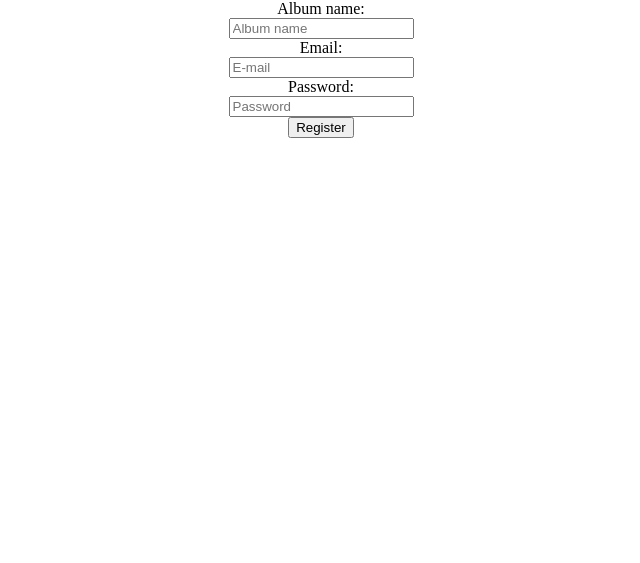
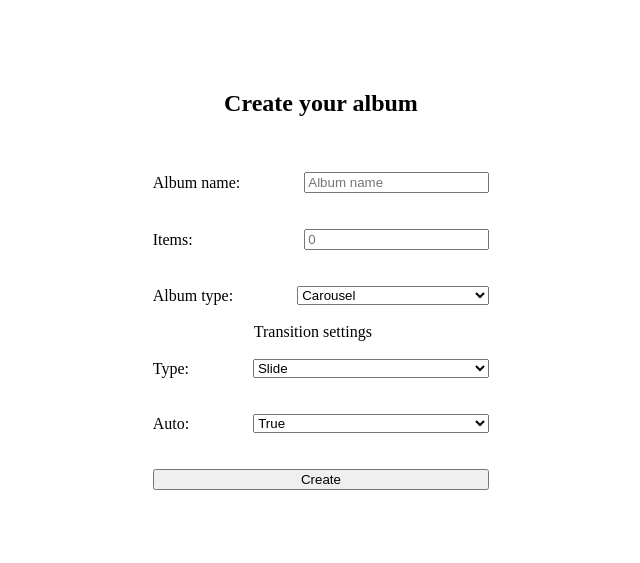
Before and after one commit to radaalinmihai/gallery-framework-v, a website: page frontend/create_album.html in a window 1280 px wide. Shown: the whole page, without its empty margins (319-959 px from the left). Drawn offline with Linux system fonts and the light colour scheme.

Commit message:
Added the form for creating the album

```diff
--- a/frontend/create_album.html
+++ b/frontend/create_album.html
@@ -1,18 +1,57 @@
 <!DOCTYPE html>
 <html>
-    <head>
-        <link rel='stylesheet' href='style.css' type='text/css'/>
-        <title>Album creation</title>
-    </head>
-    <body>
+<head>
+    <link rel='stylesheet' href='style.css' type='text/css' />
+    <title>Album creation</title>
+</head>
+<body>
+    <div class='container'>
         <form class='form-styling'>
-            <label for='album_name'><span>Album name: </span> </label>
-                <input type='text' name='album_name' id='album_name' placeholder='Album name' />
-                <label for='email'><span>Email:</span> </label>
-                <input type='email' name='email' id='email' placeholder='E-mail' />
-            <label for='password'><span>Password:</span> </label>
-                <input type='password' name='password' id='password' placeholder='Password' />
-            <button type='submit'>Register</button>
+            <h2>Create your album</h2>
+            <label>
+                <span>Album name:</span>
+                <input type='text' name='album_name' placeholder='Album name' />
+            </label>
+            <label>
+                <span>Items:</span>
+                <input type='number' name='items' placeholder='0' />
+            </label>
+            <label>
+                <span>Album type:</span>
+                <select>
+                    <option value='carousel'>Carousel</option>
+                </select>
+            </label>
+            <span>Transition settings</span>
+            <label>
+                <span>Type:</span>
+                <select>
+                    <option value='slide'>Slide</option>
+                </select>
+            </label>
+            <label>
+                <span>Auto:</span>
+                <select id='auto_select'>
+                    <option value=true>True</option>
+                    <option value=false>False</option>
+                </select>
+            </label>
+            <button type='submit'>Create</button>
         </form>
-    </body>
+    </div>
+    <script>
+        document.getElementById('auto_select').onchange =  function() {
+            var element_to_add = "<label>" +
+                "<span>Auto Interval:</span>" +
+                "<select id='auto_select'>" +
+                    "<option value=true>True</option>" +
+                    "<option value=false>False</option>" +
+                "</select>" +
+            "</label>";
+            if(this.value === 'true') {
+                this.parentNode.insertAdjacentHTML('afterEnd', element_to_add);
+            }
+        };
+    </script>
+</body>
 </html>
--- a/frontend/style.css
+++ b/frontend/style.css
@@ -51,18 +51,39 @@ body, html {
 /* De aici a scris Rada garbage css */
 
 .form-styling {
-	display: -webkit-box;
-	display: -webkit-flex;
-	display: -ms-flex;
+	display: inline-block;
+	white-space: pre;
+}
+
+label {
 	display: flex;
 	align-items: center;
-	flex-direction: column;
-	text-align: left;
-	flex: 1;
+	justify-content: space-between;
 }
 
 span {
-	text-align: left;
+	padding-right: 4em;
+}
+
+form {
+	text-align: center;
+}
+
+select {
+	display: block;
+	width: 100%;
+}
+
+button {
+	display: block;
+	width: 100%;
+}
+
+.container {
+	display: flex;
+	justify-content: center;
+	align-items: center;
+	height: 70%;
 }
 
 /* Si aici si-a terminat Rada garbage css-ul */
```
